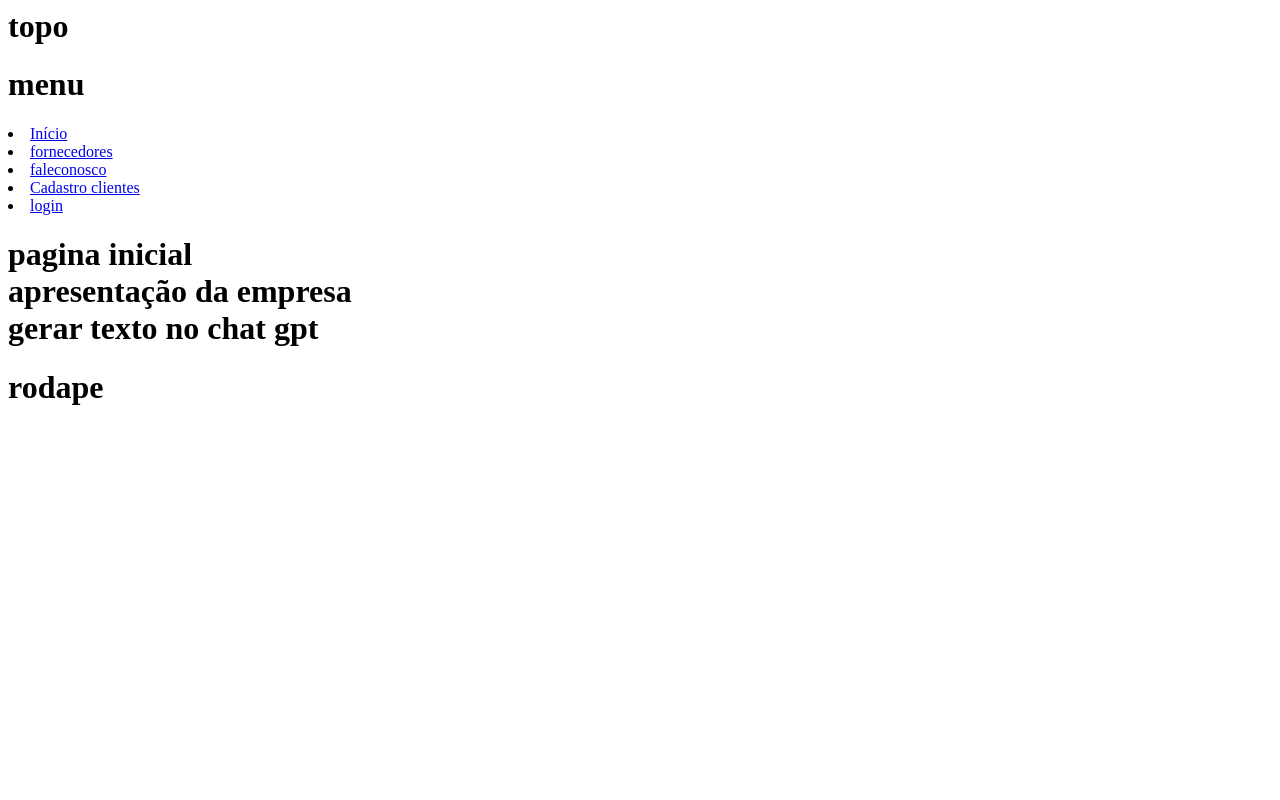
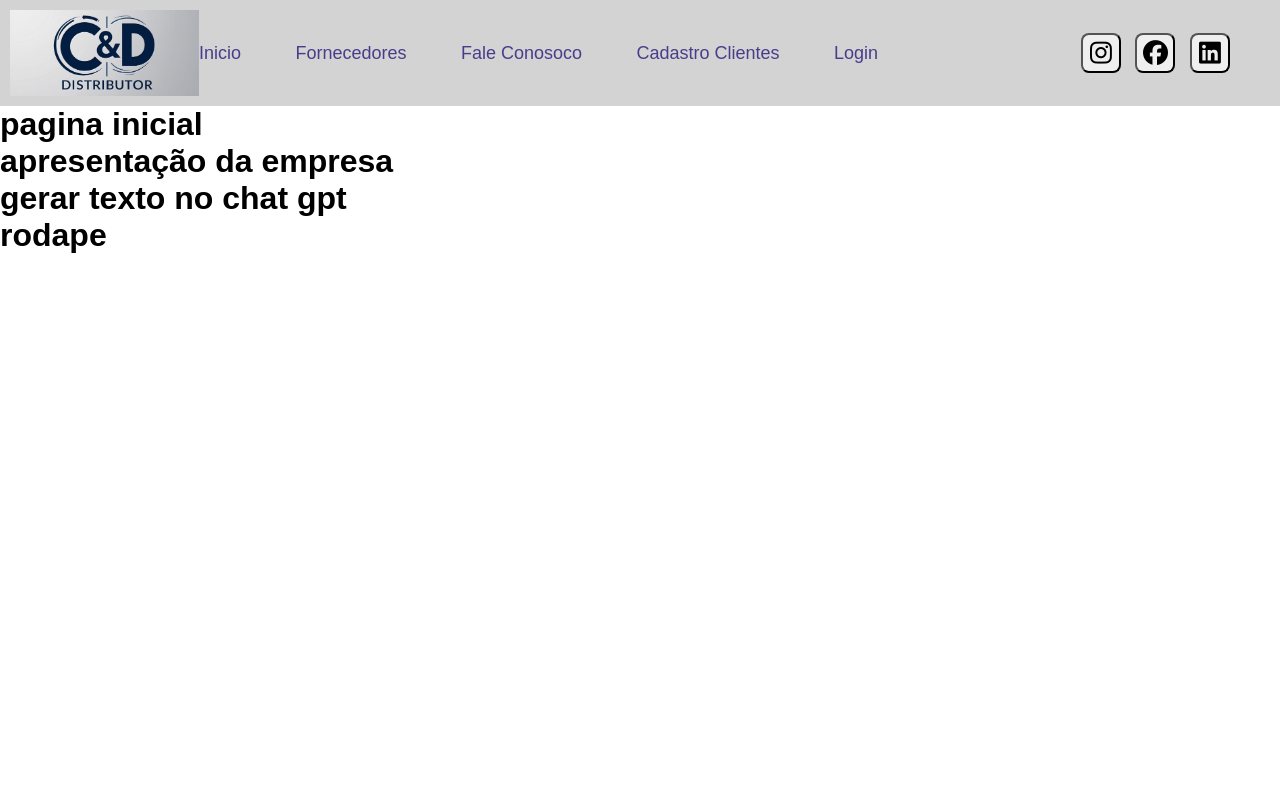
Before and after one commit to daniel1pontes/C-D-distribuidora, a PHP site: page /index.php in a window 1280 px wide. Run offline with PHP 8.4, Linux system fonts and the light colour scheme; some libraries are stand-ins or nearby versions.

Commit message:
fiz o front end do menu

```diff
--- a/index.php
+++ b/index.php
@@ -1,5 +1,4 @@
 <?php
-include_once('./templates/topo.php');
 include_once('./templates/menu.php');
 
 if(empty($_SERVER['QUERY_STRING'])){
--- a/templates/menu.php
+++ b/templates/menu.php
@@ -1,17 +1,115 @@
-<html>
-    <head>
-        <meta charset="UTF-8">
-        <meta name="viewport" content="width=device-width, initial-scale=1.0">
-        <style>
+<!DOCTYPE html>
+<html lang="en">
+<head>
+    <script src="https://kit.fontawesome.com/a11f461a5a.js" crossorigin="anonymous"></script>
+    <meta charset="UTF-8">
+    <meta name="viewport" content="width=device-width, initial-scale=1.0">
+    <link rel="stylesheet" href="style.css">
+    <title>Document</title>
+</head>
+<body>
+    <header>
+        <div class="container">
+            <div class="logo"><img src="./img/cddist.jpg"></div>
+            <div class="menu">
+                <nav>
+                    <a href="?pg=inicial">Inicio</a>
+                    <a href="?pg=fornecedores">Fornecedores</a>
+                    <a href="?pg=faleconosco">Fale Conosoco</a>
+                    <a href="?pg=form_cadastro_cliente">Cadastro Clientes</a>
+                    <a href="?pg=form_login_cliente">Login</a>
+                </nav>
+            </div>
+            <style>
+                .logo img {
+                  width: 100%; /* Ajusta a largura da imagem para preencher o contêiner */
+                  max-width: 200px; /* Define um tamanho máximo para a largura */
+                  height: auto; /* Mantém a proporção da imagem */
+                  display: block; /* Remove o espaçamento inferior do elemento inline */
+                  margin: 0 auto; /* Centraliza a imagem, se necessário */
+                }
+                .logo {
+                  text-align: center; /* Alinha a imagem dentro do contêiner, se necessário */
+                }
 
-        </style>
-    </head>
-    <body>
-       <h1>menu</h1>
-            <li><a href="?pg=inicial">Início</a></li>
-            <li><a href="?pg=fornecedores">fornecedores</a></li>
-            <li><a href="?pg=faleconosco">faleconosco</a></li>
-            <li><a href="?pg=form_cadastro_cliente">Cadastro clientes</a></li>
-            <li><a href="?pg=form_login_cliente">login</a></li>
-    </body>
+                @import url('https://fonts.googleapis.com/css2?family=Titillium+Web:ital,wght@0,200;0,300;0,400;0,600;0,700;0,900;1,200;1,300;1,400;1,600;1,700&display=swap');
+
+* {
+    margin: 0;
+    padding: 0;
+    box-sizing: border-box;
+    font-family: "Titillium Web", sans-serif;
+}
+
+.container{
+    max-width: 2300px;
+    margin: 0 auto;
+    display: flex;
+    align-items: center;
+    justify-content: center;
+}
+
+header{
+    background-color: #d3d3d3;
+    width: 100%;
+    padding: 10px;
+}
+
+.logo,.sociais{
+    width: 15%;
+}
+
+.logo img{
+    width: 200 px;
+    cursor: pointer;
+}
+
+.menu{
+    width: 70%;
+}
+
+.menu nav a{
+    color: #483D8B;
+    text-decoration: none;
+    padding-right: 50px;
+    font-size: 18px;
+    position: relative;
+}
+
+.menu nav a::after{
+    content: " ";
+    width: 0px;
+    height: 4px;
+    background-image: linear-gradient(45deg, #FF2500, #FF7100);
+    position: absolute;
+    top: 25px;
+    left: 0;
+    transition: width 0.5s;
+}
+
+.menu nav a:hover::after{
+    width: 30px;
+}
+
+.sociais button{
+    width: 40px;
+    height: 40px;
+    margin-right: 10px;
+    border-radius: 8px;
+    cursor: pointer;
+
+}
+
+.sociais button i{
+    font-size: 25px;
+}
+              </style>
+            <div class="sociais">
+                <button><i class="fa-brands fa-instagram"></i></button>
+                <button><i class="fa-brands fa-facebook"></i></button>
+                <button><i class="fa-brands fa-linkedin"></i></button>
+            </div>
+        </div>
+    </header>
+</body>
 </html>
--- a/templates/topo.php
+++ /dev/null
@@ -1,14 +0,0 @@
-<html>
-    <head>
-        <meta charset="UTF-8">
-        <meta name="viewport" content="width=device-width, initial-scale=1.0">
-        <style>
-
-        </style>
-    </head>
-    <body>
-        <h1>topo</h1>
-    </body>
-</html>
-
-<?php
```
Also changed, not shown: img/cddist.jpg (added).
